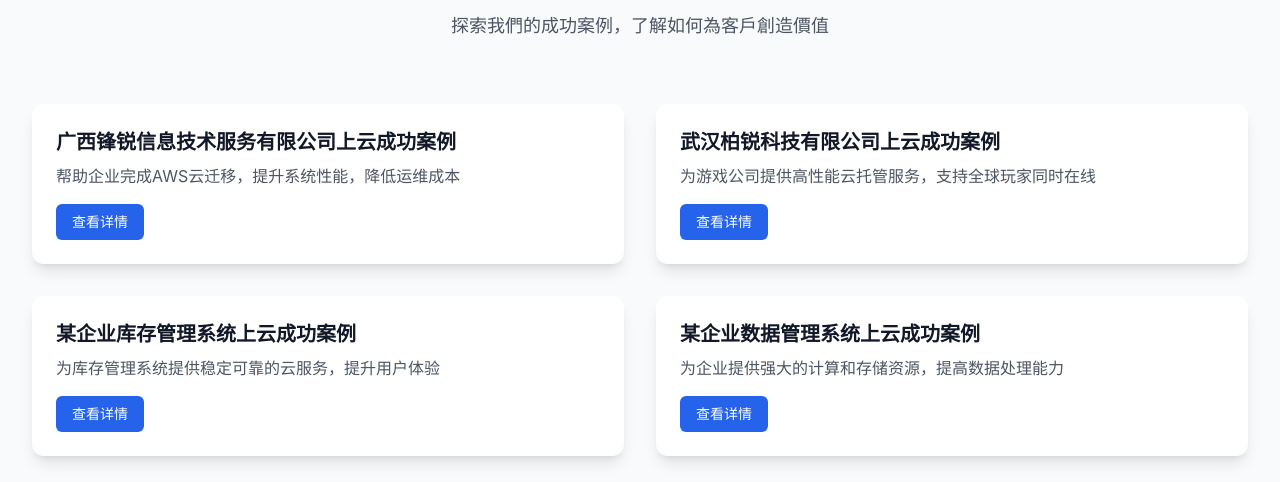
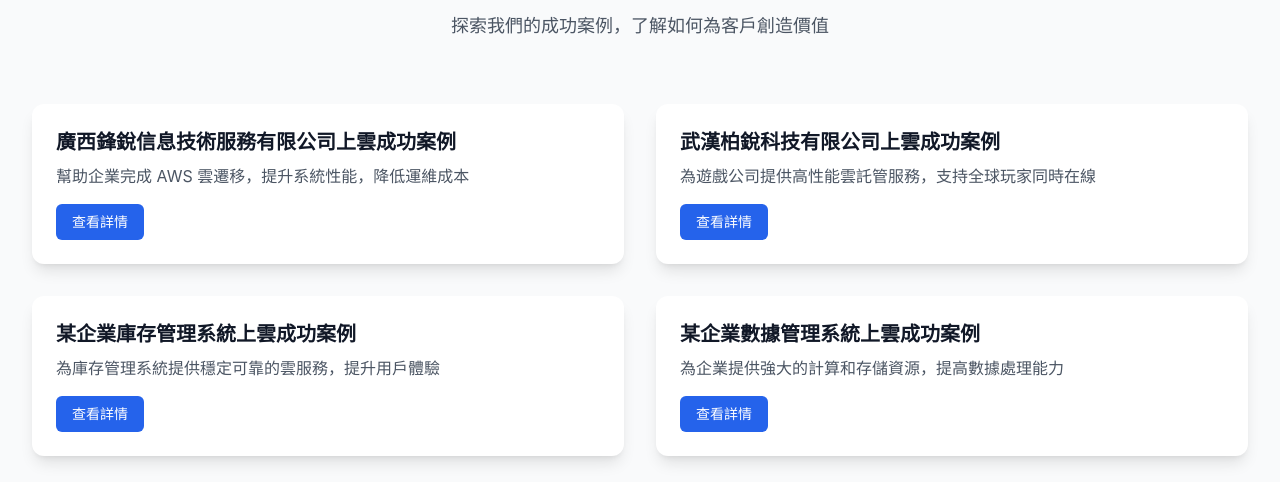
Before and after one commit to john-sudo-prog/vip, a Vue app: page /#/ in a window 1280 px wide. Shown: the part 2160-2642 px from the top of the page. Built offline with nearby package versions, Linux system fonts and the light colour scheme.

Commit message:
feat:新增案例中心

```diff
--- /dev/null
+++ b/src/components/CaseFooter.vue
@@ -0,0 +1,11 @@
+<template>
+  <div class="fixed bottom-0 left-0 right-0 py-4 text-center text-gray-400 text-sm bg-gradient-to-b from-gray-900 to-gray-800 z-40">
+    {{ $t('contact.copyright') }}
+  </div>
+</template>
+
+<script setup>
+</script>
+
+<style scoped>
+</style>
--- a/src/components/Cases.vue
+++ b/src/components/Cases.vue
@@ -10,36 +10,36 @@
         <!-- 1. 广西锋锐信息技术服务有限公司上云成功案例 -->
         <div class="bg-white rounded-xl shadow-lg overflow-hidden hover:shadow-xl transition-shadow duration-300">
           <div class="p-6">
-            <h3 class="text-xl font-semibold text-gray-900 mb-2">广西锋锐信息技术服务有限公司上云成功案例            </h3>
-            <p class="text-gray-600 mb-4">帮助企业完成AWS云迁移，提升系统性能，降低运维成本</p>
-            <RouterLink :to="'/cases/fengrui'" target="_blank" rel="noopener" class="inline-flex items-center px-4 py-2 text-sm font-medium text-white bg-blue-600 hover:bg-blue-700 rounded-md transition-colors">查看详情</RouterLink>
+            <h3 class="text-xl font-semibold text-gray-900 mb-2">{{ $t('cases.cards.fengrui.title') }}</h3>
+            <p class="text-gray-600 mb-4">{{ $t('cases.cards.fengrui.desc') }}</p>
+            <RouterLink :to="'/cases/fengrui'" target="_blank" rel="noopener" class="inline-flex items-center px-4 py-2 text-sm font-medium text-white bg-blue-600 hover:bg-blue-700 rounded-md transition-colors">{{ $t('cases.viewDetails') }}</RouterLink>
           </div>
         </div>
 
         <!-- 2. 武汉柏锐科技有限公司上云成功案例 -->
         <div class="bg-white rounded-xl shadow-lg overflow-hidden hover:shadow-xl transition-shadow duration-300">
           <div class="p-6">
-            <h3 class="text-xl font-semibold text-gray-900 mb-2">武汉柏锐科技有限公司上云成功案例</h3>
-            <p class="text-gray-600 mb-4">为游戏公司提供高性能云托管服务，支持全球玩家同时在线</p>
-            <RouterLink :to="'/cases/bairui'" target="_blank" rel="noopener" class="inline-flex items-center px-4 py-2 text-sm font-medium text-white bg-blue-600 hover:bg-blue-700 rounded-md transition-colors">查看详情</RouterLink>
+            <h3 class="text-xl font-semibold text-gray-900 mb-2">{{ $t('cases.cards.bairui.title') }}</h3>
+            <p class="text-gray-600 mb-4">{{ $t('cases.cards.bairui.desc') }}</p>
+            <RouterLink :to="'/cases/bairui'" target="_blank" rel="noopener" class="inline-flex items-center px-4 py-2 text-sm font-medium text-white bg-blue-600 hover:bg-blue-700 rounded-md transition-colors">{{ $t('cases.viewDetails') }}</RouterLink>
           </div>
         </div>
 
         <!-- 3. 某企业库存管理系统上云成功案例（高性能托管描述） -->
         <div class="bg-white rounded-xl shadow-lg overflow-hidden hover:shadow-xl transition-shadow duration-300">
           <div class="p-6">
-            <h3 class="text-xl font-semibold text-gray-900 mb-2">某企业库存管理系统上云成功案例</h3>
-            <p class="text-gray-600 mb-4">为库存管理系统提供稳定可靠的云服务，提升用户体验</p>
-            <RouterLink :to="'/cases/inventory-game'" target="_blank" rel="noopener" class="inline-flex items-center px-4 py-2 text-sm font-medium text-white bg-blue-600 hover:bg-blue-700 rounded-md transition-colors">查看详情</RouterLink>
+            <h3 class="text-xl font-semibold text-gray-900 mb-2">{{ $t('cases.cards.inventoryGame.title') }}</h3>
+            <p class="text-gray-600 mb-4">{{ $t('cases.cards.inventoryGame.desc') }}</p>
+            <RouterLink :to="'/cases/inventory-game'" target="_blank" rel="noopener" class="inline-flex items-center px-4 py-2 text-sm font-medium text-white bg-blue-600 hover:bg-blue-700 rounded-md transition-colors">{{ $t('cases.viewDetails') }}</RouterLink>
           </div>
         </div>
 
         <!-- 4. 某企业库存管理系统上云成功案例（稳定可靠描述） -->
         <div class="bg-white rounded-xl shadow-lg overflow-hidden hover:shadow-xl transition-shadow duration-300">
           <div class="p-6">
-            <h3 class="text-xl font-semibold text-gray-900 mb-2">某企业数据管理系统上云成功案例            </h3>
-            <p class="text-gray-600 mb-4">为企业提供强大的计算和存储资源，提高数据处理能力</p>
-            <RouterLink :to="'/cases/inventory-stable'" target="_blank" rel="noopener" class="inline-flex items-center px-4 py-2 text-sm font-medium text-white bg-blue-600 hover:bg-blue-700 rounded-md transition-colors">查看详情</RouterLink>
+            <h3 class="text-xl font-semibold text-gray-900 mb-2">{{ $t('cases.cards.inventoryStable.title') }}</h3>
+            <p class="text-gray-600 mb-4">{{ $t('cases.cards.inventoryStable.desc') }}</p>
+            <RouterLink :to="'/cases/inventory-stable'" target="_blank" rel="noopener" class="inline-flex items-center px-4 py-2 text-sm font-medium text-white bg-blue-600 hover:bg-blue-700 rounded-md transition-colors">{{ $t('cases.viewDetails') }}</RouterLink>
           </div>
         </div>
       </div>
--- a/src/components/LanguageSwitcher.vue
+++ b/src/components/LanguageSwitcher.vue
@@ -73,6 +73,7 @@
 
 const switchLanguage = (code: string) => {
   i18n.locale.value = code
+  localStorage.setItem('locale', code)
   currentLanguage.value = languages.find(l => l.code === code) || languages[0]
   isOpen.value = false
 }
--- a/src/i18n/en.js
+++ b/src/i18n/en.js
@@ -79,6 +79,25 @@
   cases: {
     title: 'Case Studies',
     subtitle: 'Explore our success stories and learn how we create value for our clients',
+    viewDetails: 'View Details',
+    cards: {
+      fengrui: {
+        title: 'Guangxi Fengrui Information Technology Cloud Migration Success',
+        desc: 'Helped the enterprise migrate to AWS Cloud, improving performance and reducing O&M costs'
+      },
+      bairui: {
+        title: 'Wuhan Bairui Technology Cloud Hosting Success',
+        desc: 'Provided high-performance cloud hosting for a gaming company, supporting players worldwide'
+      },
+      inventoryGame: {
+        title: 'Inventory Management System Migration Success',
+        desc: 'Delivered reliable cloud services for the inventory system to enhance user experience'
+      },
+      inventoryStable: {
+        title: 'Data Management System Cloud Enablement',
+        desc: 'Provided strong compute and storage resources to improve data processing capacity'
+      }
+    },
     items: {
       crossBorder: {
         title: 'Cross-Border E-commerce Solution',
--- a/src/i18n/zh-CN.js
+++ b/src/i18n/zh-CN.js
@@ -79,6 +79,25 @@
   cases: {
     title: '案例中心',
     subtitle: '探索我们的成功案例，了解如何为客户创造价值',
+    viewDetails: '查看详情',
+    cards: {
+      fengrui: {
+        title: '广西锋锐信息技术服务有限公司上云成功案例',
+        desc: '帮助企业完成 AWS 云迁移，提升系统性能，降低运维成本'
+      },
+      bairui: {
+        title: '武汉柏锐科技有限公司上云成功案例',
+        desc: '为游戏公司提供高性能云托管服务，支持全球玩家同时在线'
+      },
+      inventoryGame: {
+        title: '某企业库存管理系统上云成功案例',
+        desc: '为库存管理系统提供稳定可靠的云服务，提升用户体验'
+      },
+      inventoryStable: {
+        title: '某企业数据管理系统上云成功案例',
+        desc: '为企业提供强大的计算和存储资源，提高数据处理能力'
+      }
+    },
     items: {
       crossBorder: {
         title: '跨境电商解决方案',
--- a/src/i18n/zh-TW.js
+++ b/src/i18n/zh-TW.js
@@ -79,6 +79,25 @@
   cases: {
     title: '案例中心',
     subtitle: '探索我們的成功案例，了解如何為客戶創造價值',
+    viewDetails: '查看詳情',
+    cards: {
+      fengrui: {
+        title: '廣西鋒銳信息技術服務有限公司上雲成功案例',
+        desc: '幫助企業完成 AWS 雲遷移，提升系統性能，降低運維成本'
+      },
+      bairui: {
+        title: '武漢柏銳科技有限公司上雲成功案例',
+        desc: '為遊戲公司提供高性能雲託管服務，支持全球玩家同時在線'
+      },
+      inventoryGame: {
+        title: '某企業庫存管理系統上雲成功案例',
+        desc: '為庫存管理系統提供穩定可靠的雲服務，提升用戶體驗'
+      },
+      inventoryStable: {
+        title: '某企業數據管理系統上雲成功案例',
+        desc: '為企業提供強大的計算和存儲資源，提高數據處理能力'
+      }
+    },
     items: {
       crossBorder: {
         title: '跨境電商解決方案',
--- a/src/main.js
+++ b/src/main.js
@@ -5,10 +5,11 @@
 import './assets/main.css'
 import { messages } from './i18n'
 
+const savedLocale = localStorage.getItem('locale') || 'zh-TW'
 const i18n = createI18n({
   // 使用 Composition API 模式，支持 useI18n()
   legacy: false,
-  locale: 'zh-TW',
+  locale: savedLocale,
   fallbackLocale: 'zh-TW',
   messages,
   // 允许在模板中直接使用 `$t`
--- a/src/views/cases/Bairui.vue
+++ b/src/views/cases/Bairui.vue
@@ -35,14 +35,13 @@
         </ul>
       </div>
     </div>
-    <div class="fixed bottom-0 left-0 right-0 py-4 text-center text-gray-400 text-sm bg-gradient-to-b from-gray-900 to-gray-800 z-40">
-      © 2024 香港點一雲科技有限公司. All rights reserved.
-    </div>
+    <CaseFooter />
   </div>
 </template>
 
 <script setup>
 import SimpleNavbar from '../../components/SimpleNavbar.vue'
+import CaseFooter from '../../components/CaseFooter.vue'
 import archImg from '../../assets/img/cases/case2-architecture.png'
 </script>
 
--- a/src/views/cases/Fengrui.vue
+++ b/src/views/cases/Fengrui.vue
@@ -35,14 +35,13 @@
         </ul>
       </div>
     </div>
-    <div class="fixed bottom-0 left-0 right-0 py-4 text-center text-gray-400 text-sm bg-gradient-to-b from-gray-900 to-gray-800 z-40">
-      © 2024 香港點一雲科技有限公司. All rights reserved.
-    </div>
+    <CaseFooter />
   </div>
 </template>
 
 <script setup>
 import SimpleNavbar from '../../components/SimpleNavbar.vue'
+import CaseFooter from '../../components/CaseFooter.vue'
 import archImg from '../../assets/img/cases/case1-architecture.png'
 </script>
 
--- a/src/views/cases/InventoryGame.vue
+++ b/src/views/cases/InventoryGame.vue
@@ -35,14 +35,13 @@
         </ul>
       </div>
     </div>
-    <div class="fixed bottom-0 left-0 right-0 py-4 text-center text-gray-400 text-sm bg-gradient-to-b from-gray-900 to-gray-800 z-40">
-      © 2024 香港點一雲科技有限公司. All rights reserved.
-    </div>
+    <CaseFooter />
   </div>
 </template>
 
 <script setup>
 import SimpleNavbar from '../../components/SimpleNavbar.vue'
+import CaseFooter from '../../components/CaseFooter.vue'
 import archImg from '../../assets/img/cases/case3-architecture.png'
 </script>
 
--- a/src/views/cases/InventoryStable.vue
+++ b/src/views/cases/InventoryStable.vue
@@ -37,14 +37,13 @@
         </ul>
       </div>
     </div>
-    <div class="fixed bottom-0 left-0 right-0 py-4 text-center text-gray-400 text-sm bg-gradient-to-b from-gray-900 to-gray-800 z-40">
-      © 2024 香港點一雲科技有限公司. All rights reserved.
-    </div>
+    <CaseFooter />
   </div>
 </template>
 
 <script setup>
 import SimpleNavbar from '../../components/SimpleNavbar.vue'
+import CaseFooter from '../../components/CaseFooter.vue'
 import archImg from '../../assets/img/cases/case4-architecture.png'
 </script>
 
```
Also changed, not shown: 7 other files (tests, documents, lock files or other folders).
